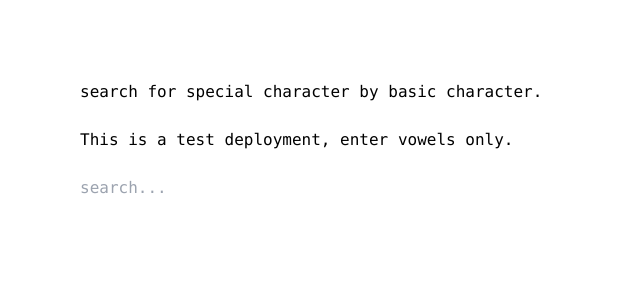
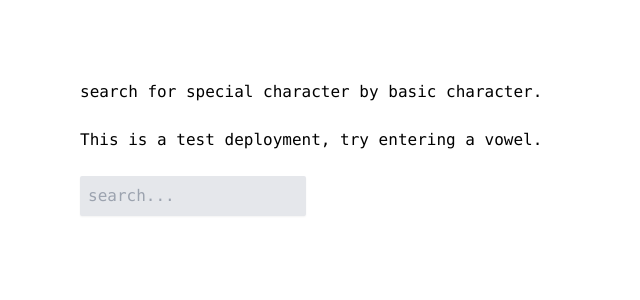
Before and after one commit to navs-github/navs-unicodes, a React (Create React App) app: page / in a window 1280 px wide. Shown: the top 300 px of the page, without its empty margins (0-640 px from the left). Built offline with nearby package versions, Linux system fonts and the light colour scheme.

Commit message:
added grid to results, scaled app to screen

```diff
--- a/src/App.js
+++ b/src/App.js
@@ -3,7 +3,10 @@ import { useState } from 'react';
 let unicodes = [
   { name: 'A', unicode: ['à', 'â', '@', 'á', 'æ', 'å'] },
   { name: 'E', unicode: ['ė', 'ę', 'é', 'è', 'ë'] },
-  { name: 'U', unicode: ['û', 'ü', 'ù', 'ú', 'ū'] }
+  { name: 'I', unicode: ['î', 'ï', 'í', 'ī', 'į', 'ì'] },
+  { name: 'O', unicode: ['ô', 'ö', 'ò', 'ó', 'œ', 'ø', 'ō', 'õ'] },
+  { name: 'U', unicode: ['û', 'ü', 'ù', 'ú', 'ū'] },
+  { name: 'TM', unicode: ['™'] }
 ]
 
 
@@ -13,13 +16,14 @@ function App() {
   return (
     <div className="App flex flex-col items-baseline space-y-6 p-20 font-mono">
       <span className="">search for special character by basic character.</span>
-      <span className="">This is a test deployment, enter vowels only.</span>
+      <span className="">This is a test deployment, try entering a vowel.</span>
       <input
+        className="bg-gray-200 rounded-sm p-2 shadow-sm"
         type="text"
         placeholder="search..."
         onChange={(event) => { setSearchTerm(event.target.value); }} />
 
-      {unicodes.filter((val) => {
+      <div className="grid gap-4 grid-cols-3">{unicodes.filter((val) => {
         if (searchTerm === "") {
           return ""
         }
@@ -31,6 +35,7 @@ function App() {
           return <div className=""><button className="flex flex-col space-y-4 items-center w-36 py-6 bg-gray-200 shadow-sm rounded-md focus:bg-green-200 focus:outline-none focus:ring-2 focus:ring-green-600" onClick={(event) => { navigator.clipboard.writeText(val) }}><p>{val}</p><span className="text-xs text-gray-700">Copy to clipboard</span></button></div>
         })
       })}
+      </div>
 
     </div>
   );
```
Also changed, not shown: 1 other file (tests, documents, lock files or other folders).
